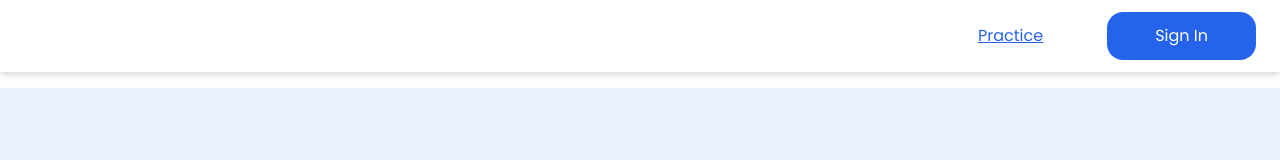
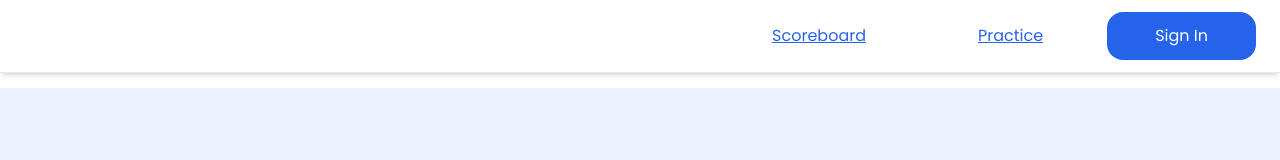
Before and after one commit to SingleBicycle/todolist, a React (Vite) app: page / in a window 1280 px wide. Shown: the top 160 px of the page. Built offline with nearby package versions, Linux system fonts and the light colour scheme; no server answers; a web font is replaced by a local one.

Commit message:
Added button on navbar to go to scoreboard page.

```diff
--- a/src/App.jsx
+++ b/src/App.jsx
@@ -77,6 +77,9 @@ function Navbar({ user, isLoading }) { // ✅ CHANGED: prop name is `isLoading`
         </Link>
 
         <div className="flex items-center gap-4">
+          <Link to="/scoreboard" className="text-[var(--primary)] underline">
+            Scoreboard
+          </Link>
           <Link to="/practice" className="text-[var(--primary)] underline">
             Practice
           </Link>
```
